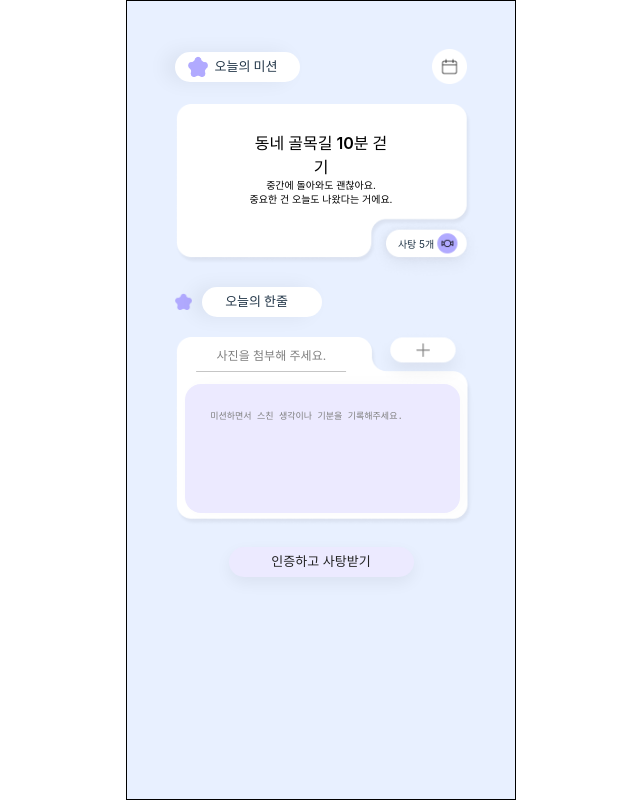
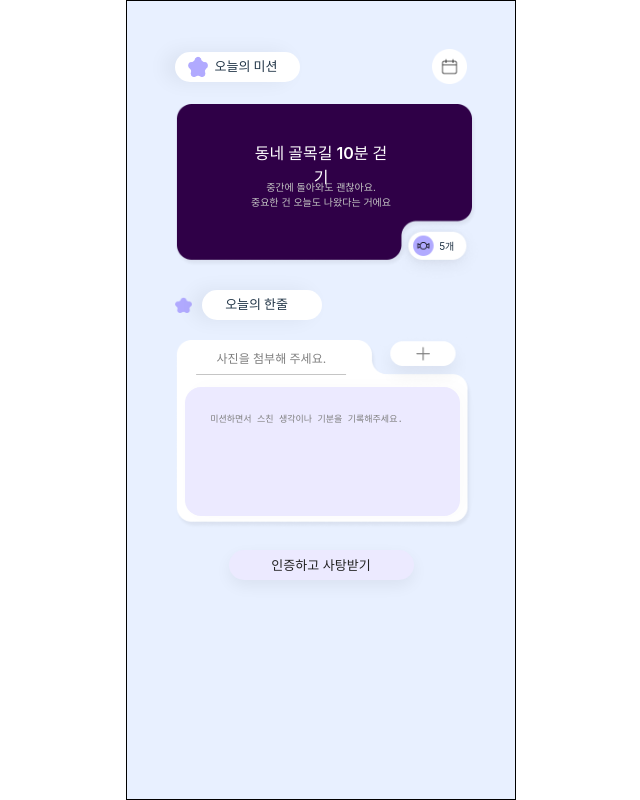
Before and after one commit to Idda-Dev/Idda_FE, a React (Vite) app: page /test in a window 1280 px wide. Shown: the whole page, without its empty margins (319-959 px from the left). Built offline with nearby package versions, Linux system fonts and the light colour scheme.

Commit message:
feat: 미션 카드 ui 구현

```diff
--- a/src/features/Mission/Mission.jsx
+++ b/src/features/Mission/Mission.jsx
@@ -2,7 +2,7 @@ import React from "react";
 import styled from "styled-components";
 import Star1 from "./assets/Star1.png";
 import CalendarIcon from "./assets/CalendarIcon.png";
-import Card from "./assets/Card.png";
+import MissionCard from "./assets/MissionCard.png";
 import { Row } from "../../components/CommonComponents";
 import { useState, useRef } from "react";
 import ReverseCard from "./assets/ReverseCard.png";
@@ -39,15 +39,11 @@ const Mission = () => {
         />
       </Row>
       <ImageWrapper>
-        <BackgroundImage src={Card} alt="카드" />
+        <BackgroundImage src={MissionCard} alt="카드" />
         <TextOverlayBold>동네 골목길 10분 걷기</TextOverlayBold>
-        <TextOverlayRegular>중간에 돌아와도 괜찮아요.</TextOverlayRegular>
-        <TextOverlayRegular style={{ top: "48%" }}>
-          중요한 건 오늘도 나왔다는 거에요.
-        </TextOverlayRegular>
-        <CandyOverlay>사탕 5개</CandyOverlay>
+        <TextOverlayRegular>{`중간에 돌아와도 괜찮아요. \n중요한 건 오늘도 나왔다는 거에요`}</TextOverlayRegular>
+        <CandyOverlay>5개</CandyOverlay>
       </ImageWrapper>
-
       <Row style={{ justifyContent: "space-between", marginBottom: "20px" }}>
         <Row style={{ gap: "10px" }}>
           <img src={Star1} alt="Star" style={{ width: "10%" }} />
@@ -125,22 +121,23 @@ const BackgroundImage2 = styled.img`
 
 const TextOverlayBold = styled.p`
   position: absolute;
-  top: 20%;
+  top: 25%;
   left: 50%;
   transform: translate(-50%, -50%); /* 정확히 중앙으로 이동 */
-  color: #000;
+  color: #fff;
   font-size: 16px;
   font-weight: 600;
 `;
 
 const TextOverlayRegular = styled.p`
   position: absolute;
-  top: 40%;
+  top: 45%;
   left: 50%;
   transform: translate(-50%, -50%); /* 정확히 중앙으로 이동 */
-  color: #000;
+  color: #c4c4c4;
   font-size: 10px;
   font-weight: 400;
+  white-space: pre-line;
 `;
 
 const CandyOverlay = styled.div`
@@ -148,7 +145,7 @@ const CandyOverlay = styled.div`
   height: 30px;
   position: absolute;
   top: 75%;
-  left: 67.5%;
+  left: 78%;
   font-size: 10px;
   font-weight: 400;
 `;
```
Also changed, not shown: src/features/Mission/assets/Card.png (deleted), src/features/Mission/assets/MissionCard.png (added).
